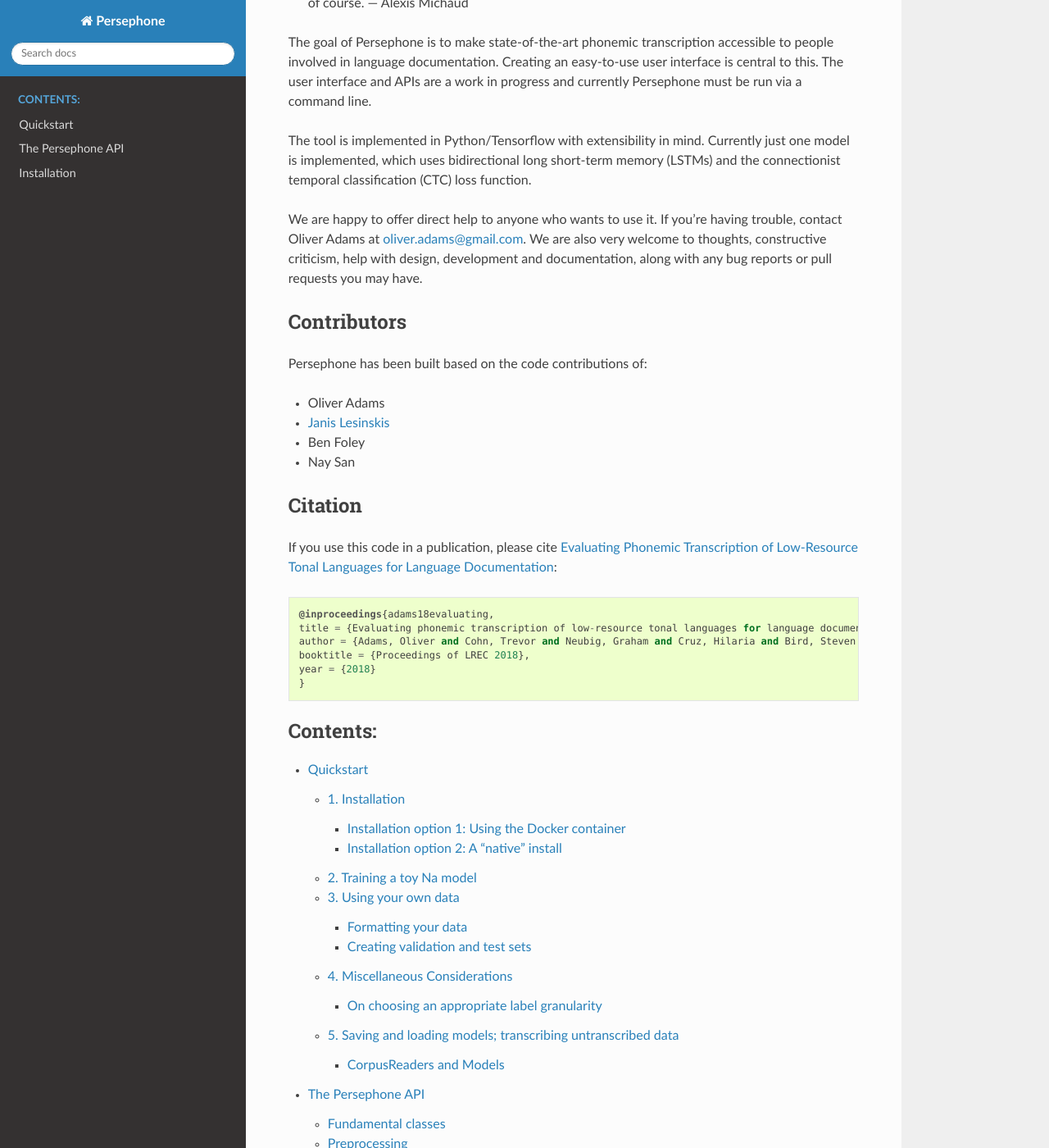
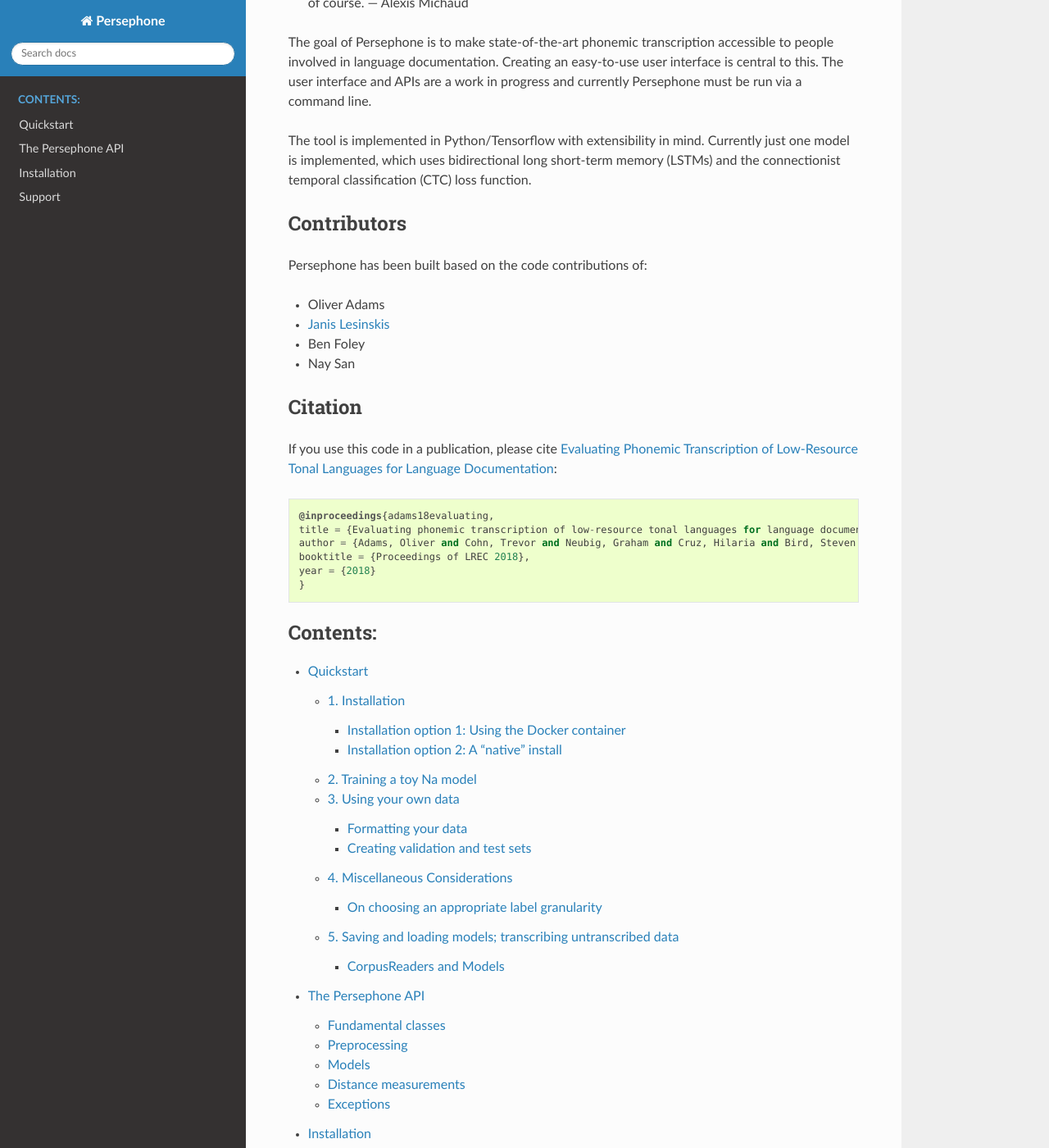
Before and after one commit to persephone-tools/persephone, a Sphinx documentation site: the page built from docs/index.rst, in a window 1280 px wide and 1400 px high, scrolled down 432 px. Shown: the whole window at 82% size. Built offline with Sphinx 7.4.7 and the Read the Docs theme 2.0.0, drawn with Linux system fonts in a browser that asks for light colours.

Commit message:
Move support information to its own page

```diff
--- a/docs/index.rst
+++ b/docs/index.rst
@@ -34,12 +34,6 @@ Currently just one model is implemented, which uses bidirectional long
 short-term memory (LSTMs) and the connectionist temporal classification
 (CTC) loss function.
 
-We are happy to offer direct help to anyone who wants to use it. If
-you're having trouble, contact Oliver Adams at oliver.adams@gmail.com.
-We are also very welcome to thoughts, constructive criticism, help with
-design, development and documentation, along with any bug reports or
-pull requests you may have.
-
 Contributors
 ------------
 
@@ -72,6 +66,7 @@ Documentation <https://halshs.archives-ouvertes.fr/halshs-01709648/document>`_:
    quickstart
    api
    installation
+   support
 
 Indices and tables
 ------------------
```
Also changed, not shown: docs/support.rst (added, +12 -0 lines).
